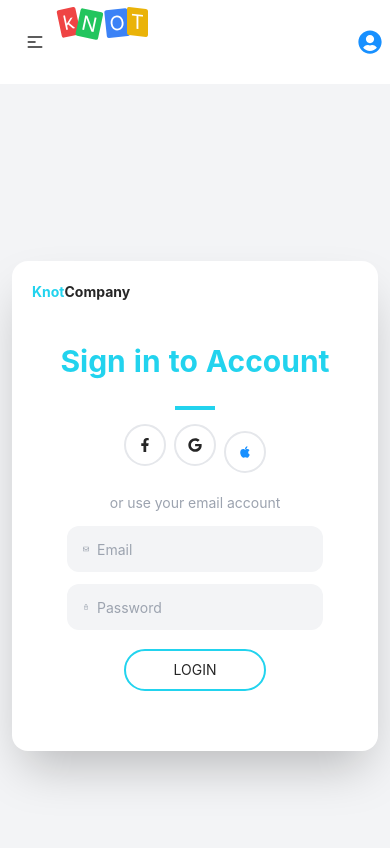
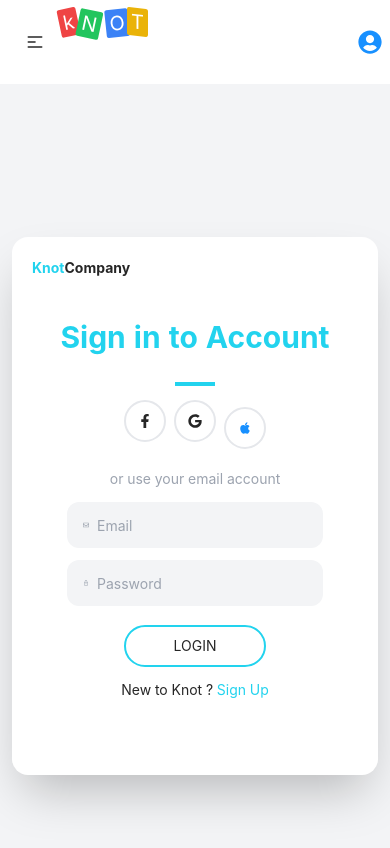
Before and after one commit to TeamHero6/knot-client, a React (Create React App) app: page /login in a window 390 px wide. Shown: the top 848 px of the page. Built offline with nearby package versions, Linux system fonts and the light colour scheme; no server answers; the HTML template or start-up script is replaced by a standard one.

Commit message:
sign in and signup route added for mobile devices

```diff
--- a/src/Components/Pages/Authentications/Login/Login.js
+++ b/src/Components/Pages/Authentications/Login/Login.js
@@ -166,6 +166,15 @@ const Login = () => {
                                         />
                                     )}
                                 </form>
+                                <p className="mt-3 md:hidden">
+                                    New to Knot ?{" "}
+                                    <Link
+                                        to="/signup"
+                                        className="text-cyan-400"
+                                    >
+                                        Sign Up
+                                    </Link>{" "}
+                                </p>
                             </div>
                             {/*Input Field*/}
                         </div>
--- a/src/Components/Pages/Authentications/Signup/Signup.js
+++ b/src/Components/Pages/Authentications/Signup/Signup.js
@@ -241,6 +241,12 @@ const Signup = () => {
                                         />
                                     )}
                                 </form>
+                                <p className="mt-3 md:hidden">
+                                    Already have an Account?{" "}
+                                    <Link to="/login" className="text-cyan-400">
+                                        Login
+                                    </Link>{" "}
+                                </p>
                             </div>
                             {/*Input Field*/}
                         </div>
```
